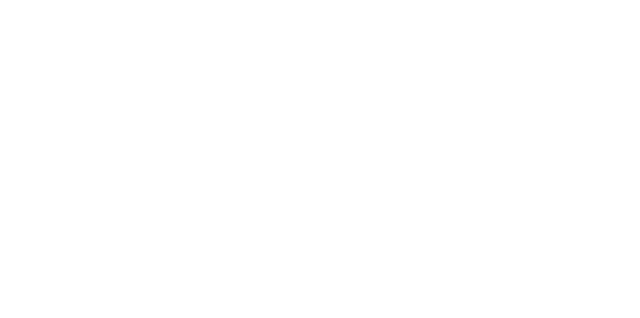
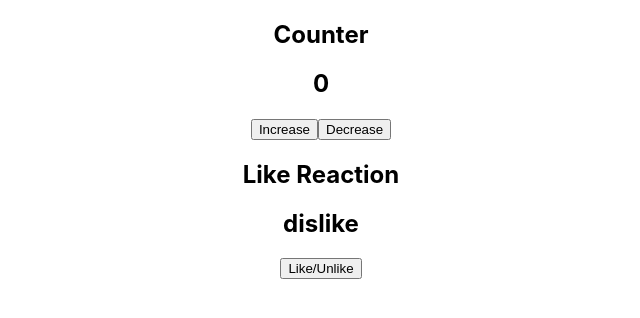
Before and after one commit to mandar-purandare/awdiz-4-react, a React (Create React App) app in the folder frontend/: page /state in a window 1280 px wide. Before the commit this address had no page. Shown: the top 318 px of the page, without its empty margins (319-959 px from the left). Built offline with nearby package versions, Linux system fonts and the light colour scheme.

Commit message:
useNavigation and useState

```diff
--- a/frontend/src/App.jsx
+++ b/frontend/src/App.jsx
@@ -3,6 +3,7 @@ import Homepage from './components/Homepage';
 import Register from './components/Register';
 import Login from './components/Login';
 import Profile from './components/Profile';
+import State from './components/State';
 import { Routes, Route } from 'react-router-dom';
 
 
@@ -14,6 +15,7 @@ function App() {
         <Route path='/login' element={<Login/>}/>
         <Route path='/register' element={<Register/>}/>
         <Route path='/profile' element={<Profile/>}/>
+        <Route path='/state' element={<State/>}/>
       </Routes>
     </div>
   );
--- a/frontend/src/components/Homepage.jsx
+++ b/frontend/src/components/Homepage.jsx
@@ -1,10 +1,27 @@
-// import React from "react";
+import { useNavigate } from "react-router-dom";
 
 function Homepage() {
+
+    const router = useNavigate();
+
+    function routerToLogin(){
+        router('/login');
+    }
+
+    function routerToRegister(){
+        router('/register');
+    }
+
+    function routerToState(){
+        router('/state');
+    }
+
     return (
         <div>
             <h1>Homepage for Awdiz</h1>
-            <button>Go to Login</button>
+            <button onClick={routerToLogin}>Go to Login</button>
+            <button onClick={routerToRegister}>Go to Register</button>
+            <button onClick={routerToState}>Go to State</button>
         </div>
     )
 }
--- a/frontend/src/components/Login.jsx
+++ b/frontend/src/components/Login.jsx
@@ -1,8 +1,19 @@
-import React from "react";
+import { useNavigate } from "react-router-dom";
 
 const Login = () => {
+
+    const router = useNavigate();
+
+    function routerToHomepage(){
+        router('/')
+    }
+
     return(
-        <div>Login</div>
+        <div>
+            <h2>Login</h2>
+            <button onClick={routerToHomepage}>Back to Homepage</button>
+        </div>
+
     )
 }
 
--- a/frontend/src/components/Register.jsx
+++ b/frontend/src/components/Register.jsx
@@ -1,8 +1,18 @@
-import React from "react";
+import { useNavigate } from "react-router-dom";
 
 const Register = () => {
+
+    const router = useNavigate();
+
+    function routerToHomepage(){
+        router('/')
+    }
+
     return(
-        <div>Register</div>
+        <div>
+            <h2>Register</h2>
+            <button onClick={routerToHomepage}>Back to Homepage</button>
+        </div>
     )
 }
 
--- /dev/null
+++ b/frontend/src/components/State.jsx
@@ -0,0 +1,23 @@
+import { useState } from "react";
+
+const State = () => {
+
+    const [counter, setCounter] = useState(0);
+
+    const [like, setLike] = useState(false);
+
+    return(
+        <div>
+            <h2>Counter</h2>
+            <h2>{counter}</h2>
+            <button onClick={() => setCounter((value) => value + 1) }>Increase</button>
+            <button onClick={() => setCounter((value) => value - 1) }>Decrease</button>
+
+            <h2>Like Reaction</h2>
+            <h2>{like?'like':'dislike'}</h2>
+            <button onClick={() => setLike((value) => !value) }>Like/Unlike</button>
+        </div>
+    )
+}
+
+export default State;
```
